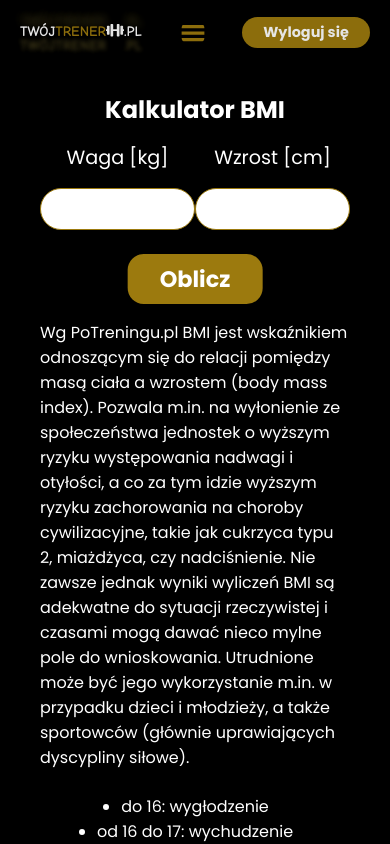
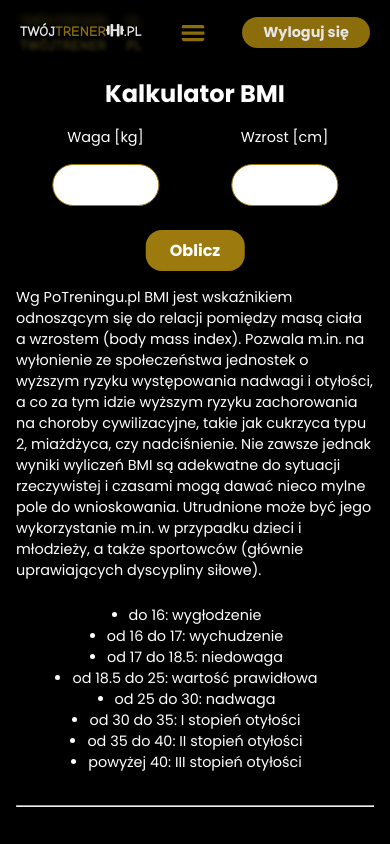
Before and after one commit to jarekm04/twoj_trener, a React (Create React App) app: page /calculators in a window 390 px wide. Shown: the top 844 px of the page. Built offline with nearby package versions, Linux system fonts and the light colour scheme; no server answers; sample sign-in values are in the browser's storage.

Commit message:
calculators and some margins correct

```diff
--- a/src/components/UserLogged/CalculatorsUser/CalculatorsUser.js
+++ b/src/components/UserLogged/CalculatorsUser/CalculatorsUser.js
@@ -1,8 +1,11 @@
-import React, {useState} from 'react';
+import React, {useEffect, useState} from 'react';
+import {useNavigate} from "react-router-dom";
+import {auth} from "../../../firebase";
 
 const CalculatorsUser = () => {
     const [bmiResult, setBmiResult] = useState("");
     const [bmrResult, setBmrResult] = useState("");
+    const navigate = useNavigate();
 
     const [values, setValues] = useState({
         bmiWeight: '',
@@ -12,14 +15,6 @@ const CalculatorsUser = () => {
         bmrAge: '',
         bmrGender: ''
     });
-
-    const handleChange = (e) => {
-        const {name, value} = e.target;
-        setValues({
-            ...values,
-            [name]: value
-        });
-    };
 
     const getBmi = () => {
         if (!values.bmiWeight) return alert("BMI KALKULATOR: Proszę wpisać wagę");
@@ -47,6 +42,14 @@ const CalculatorsUser = () => {
 
         return bmrResult;
     }
+
+    useEffect(() => {
+        auth.onAuthStateChanged((user) => {
+            if (!user) {
+                navigate("/");
+            }
+        });
+    }, []);
 
     return (
         <div className="calculatorsUser container">
--- a/src/components/UserLogged/CalculatorsUser/calculatorsUser.scss
+++ b/src/components/UserLogged/CalculatorsUser/calculatorsUser.scss
@@ -3,6 +3,9 @@
 
 .calculatorsUser {
   padding: 1rem 2.5rem;
+  @media screen and (max-width: 500px) {
+    padding: 0 1rem;
+  }
   .calculator {
     margin-bottom: 2rem;
     .calculator__title {
@@ -19,6 +22,9 @@
         margin: 1rem;
         label {
           padding: 0.5rem;
+          @media screen and (max-width: 650px) {
+            font-size: 0.9rem;
+          }
         }
       }
     }
@@ -34,11 +40,20 @@
           text-align: center;
           font-size: 1.2rem;
           margin-top: 0.5rem;
+          @media screen and (max-width: 650px) {
+            font-size: 0.9rem;
+          }
         }
         input {
           @include input-styles;
           font-weight: bold;
           width: 100%;
+          min-width: 60px;
+          @media screen and (max-width: 900px) {
+            width: 60%;
+            margin-left: 50%;
+            transform: translateX(-50%);
+          }
           &:valid {
             margin-top: 1rem;
           }
@@ -52,14 +67,22 @@
       margin-top: 1.5rem;
       margin-left: 50%;
       transform: translateX(-50%);
+      @media screen and (max-width: 650px) {
+        font-size: 1rem;
+        padding: 0.5rem 1.5rem;
+      }
     }
     .calculator__text {
       margin-top: 1rem;
       margin-bottom: 1.5rem;
+      @media screen and (max-width: 650px) {
+        font-size: 0.9rem;
+      }
     }
     .result {
       text-align: center;
       margin: 1rem 0;
+      color: $primaryFontColor;
     }
     .bmiList {
       display: flex;
@@ -68,6 +91,9 @@
       margin-bottom: 2rem;
       li {
         transition: 1s linear;
+        @media screen and (max-width: 700px) {
+          font-size: 0.9rem;
+        }
         &.active {
           color: $primaryFontColor;
           text-decoration: underline;
--- a/src/components/UserLogged/ContactUser/contactUser.scss
+++ b/src/components/UserLogged/ContactUser/contactUser.scss
@@ -4,6 +4,9 @@
 .contactUser {
   .messages-box {
     margin-top: 4rem;
+    @media screen and (max-width: 500px) {
+      margin-top: 1.5rem;
+    }
     .messages {
       display: flex;
       flex-direction: column;
--- a/src/components/UserLogged/HomePage/HomePage.js
+++ b/src/components/UserLogged/HomePage/HomePage.js
@@ -19,7 +19,7 @@ const HomePage = () => {
         }
     }
 
-    useEffect(() => { //opcja, żeby niezalogowany użytkownik nie mógł się dostać do zalogowanych komponentów
+    useEffect(() => {
         auth.onAuthStateChanged((user) => {
             if (!user) {
                 navigate("/");
--- a/src/components/UserLogged/TrainingPlanUser/trainingPlanUser.scss
+++ b/src/components/UserLogged/TrainingPlanUser/trainingPlanUser.scss
@@ -9,6 +9,7 @@
     margin: 2rem 1rem;
     @media screen and (max-width: 600px) {
       font-size: 1.5rem;
+      margin-top: 0.5rem;
     }
     span {
       color: $primaryFontColor;
```
